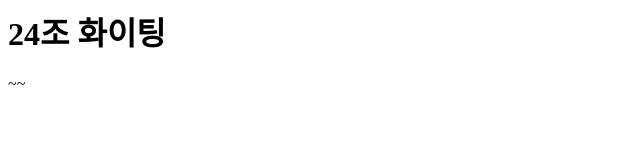
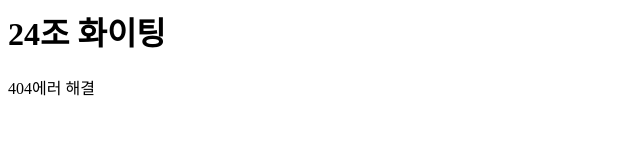
Before and after one commit to 24-gitTest/demo-repository, a website: page index.html in a window 1280 px wide. Shown: the whole page, without its empty margins (0-640 px from the left). Drawn offline with Linux system fonts and the light colour scheme.

Commit message:
Fix: 404에러 해결

```diff
--- a/index.html
+++ b/index.html
@@ -1,2 +1,2 @@
 <h1>24조 화이팅</h1>
-<p>~~</p>
+<p>404에러 해결</p>
```
